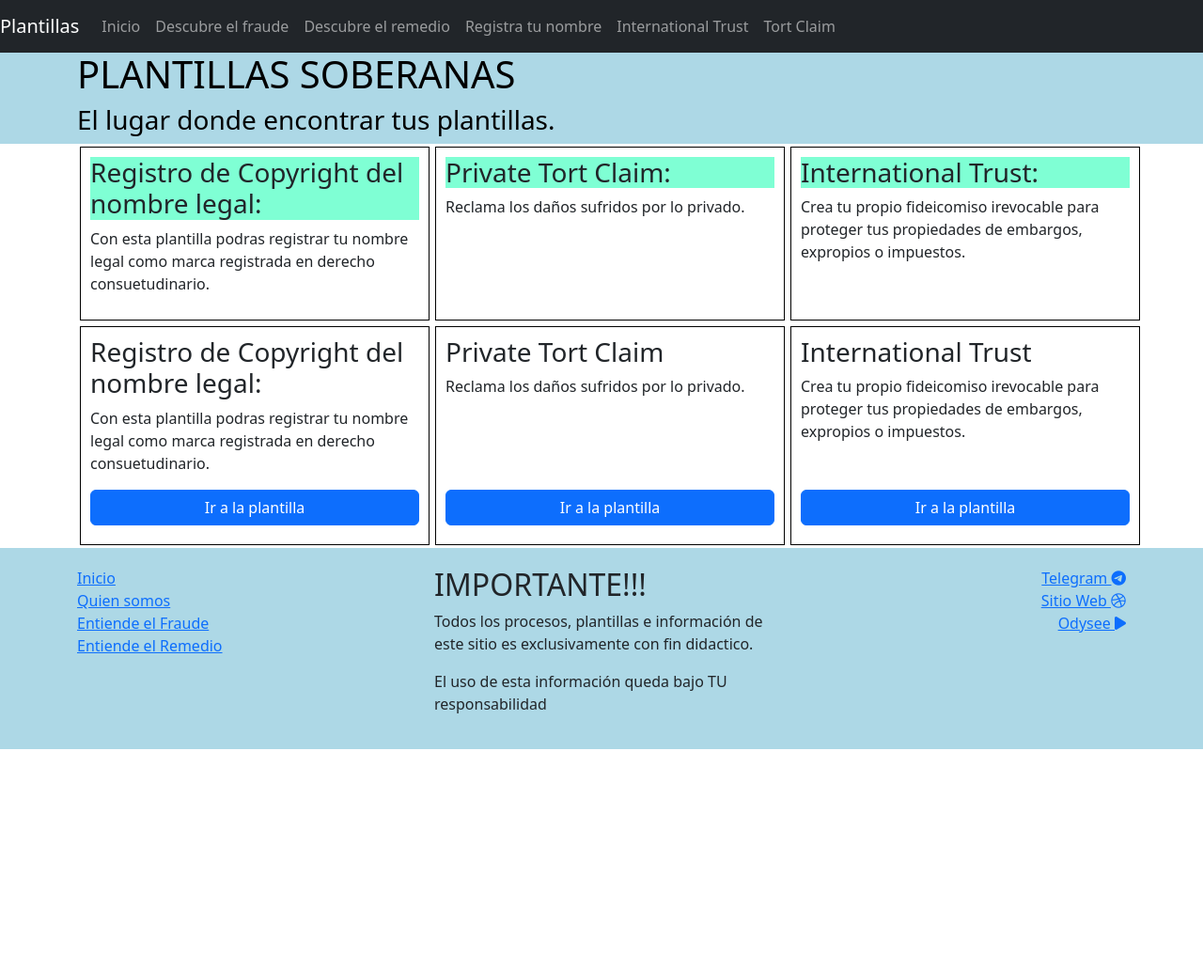
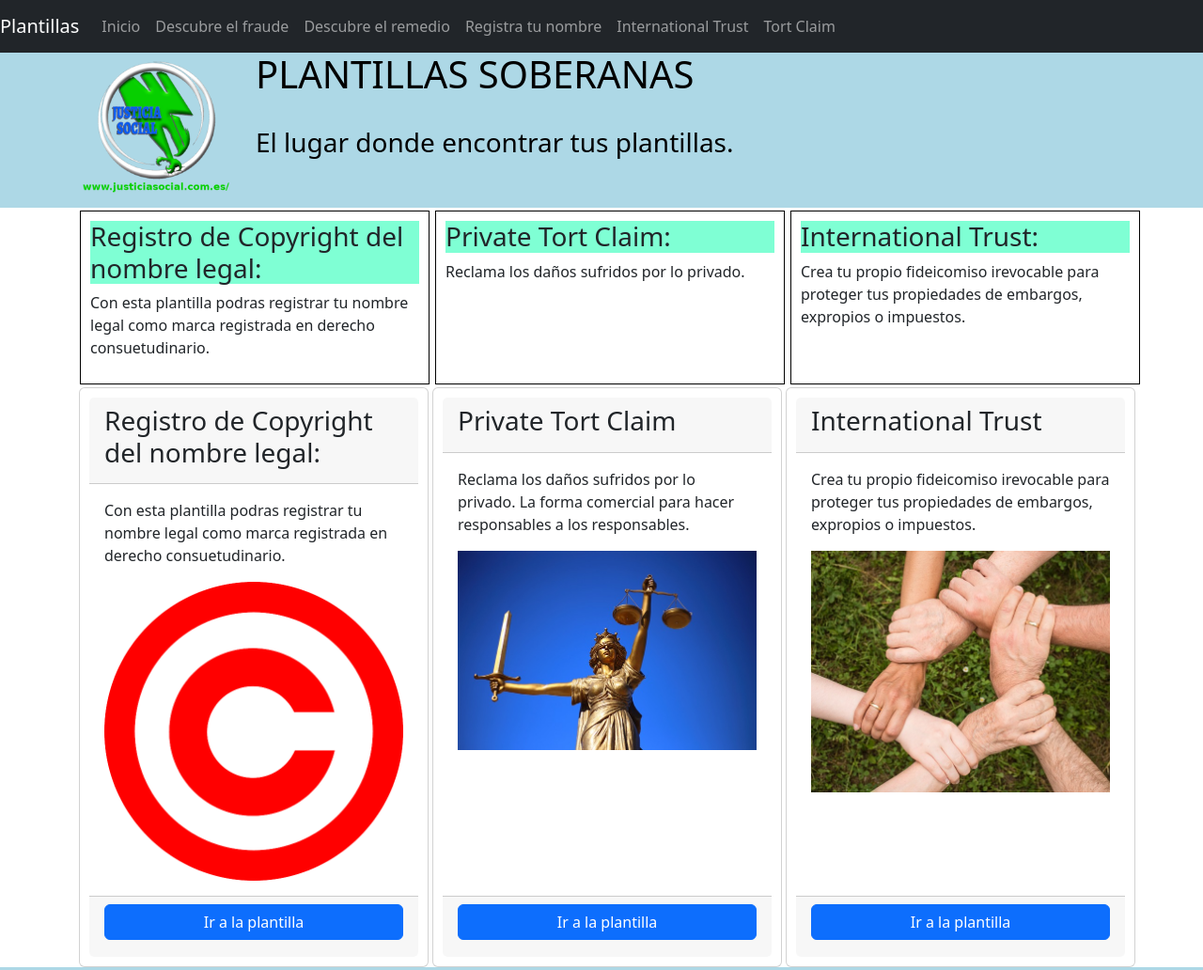
Before and after one commit to giacca90/Bootstrap4, a website: page index.html in a window 1280 px wide. Shown: the top 1032 px of the page at 94% size. Before the commit the page ends 800 px from the top, so only its background shows below. Drawn offline with nearby package versions, Linux system fonts and the light colour scheme; a web font is replaced by a local one.

Commit message:
Añadido cards y imagenes

```diff
--- a/css/main.css
+++ b/css/main.css
@@ -33,3 +33,9 @@
 .footR {
     text-align: right;
 }
+
+.card {
+    padding: 10px 10px 10px 10px;
+    margin-left: 2px;
+    margin-right: 2px;
+}
--- a/index.html
+++ b/index.html
@@ -36,13 +36,19 @@
         <header class="jumbotron">
             <div class="container">
                 <div class="row row-header">
-                    <h1>PLANTILLAS SOBERANAS</h1><br>
-                    <h3>El lugar donde encontrar tus plantillas.</h3>
+                    <div class="col-2">
+                        <img src="img/Spam Justicia Social.png" class="img-fluid imgicon">
+                    </div>
+                    <div class="col-10">
+                        <h1>PLANTILLAS SOBERANAS</h1><br>
+                        <h3>El lugar donde encontrar tus plantillas.</h3>
+                    </div>
                 </div>
             </div>
         </header>
 
         <div class="container">
+
             <div class="d-flex flex-column flex-sm-row">
                 <div class="d-flex flex-column col-sm-4 tarjeta">
                     <h3 class="title">Registro de Copyright del nombre legal:</h3>
@@ -59,35 +65,46 @@
             </div>
 
             <div class="d-flex flex-column flex-sm-row">
-                <div class="d-flex flex-column col-sm-4 tarjeta justify-content-between">
-                    <div>
+                <div class="card col col-md-4 justify-content-between">
+
+                    <div class="card-header">
                         <h3>Registro de Copyright del nombre legal:</h3>
+                    </div>
+                    <div class="card-body">
                         <p>Con esta plantilla podras registrar tu nombre legal como marca registrada en derecho consuetudinario.</p>
+                        <img src="img/copyright.png" class="img-fluid">
                     </div>
-                    <div>
-                        <a href=""><button class="btn btn-primary">Ir a la plantilla</button></a>
-                    </div>
-
-                </div>
-                <div class="d-flex flex-column col-sm-4 tarjeta justify-content-between">
-                    <div>
-                        <h3>Private Tort Claim</h3>
-                        <p>Reclama los daños sufridos por lo privado.</p>
-                    </div>
-                    <div>
+                    <div class="card-footer">
                         <a href=""><button class="btn btn-primary">Ir a la plantilla</button></a>
                     </div>
                 </div>
 
-                <div class="d-flex flex-column col-sm-4 tarjeta justify-content-between">
-                    <div>
-                        <h3>International Trust</h3>
-                        <p>Crea tu propio fideicomiso irevocable para proteger tus propiedades de embargos, expropios o impuestos.</p>
+                <div class="card col col-md-4 justify-content-between">
+                    <div class="card-header">
+                        <h3>Private Tort Claim</h3>
                     </div>
-                    <div>
+                    <div class="card-body">
+                        <p>Reclama los daños sufridos por lo privado. La forma comercial para hacer responsables a los responsables.</p>
+                        <img src="img/justice.jpg" class="img-fluid">
+                    </div>
+                    <div class="card-footer">
                         <a href=""><button class="btn btn-primary">Ir a la plantilla</button></a>
                     </div>
                 </div>
+
+                <div class="card col col-md-4 justify-content-between">
+                    <div class="card-header">
+                        <h3>International Trust</h3>
+                    </div>
+                    <div class="card-body">
+                        <p>Crea tu propio fideicomiso irevocable para proteger tus propiedades de embargos, expropios o impuestos.</p>
+                        <img src="img/trust.jpg" class="img-fluid">
+                    </div>
+                    <div class="card-footer">
+                            <a href=""><button class="btn btn-primary">Ir a la plantilla</button></a>
+                    </div>
+                </div>
+
             </div>
 
         </div>
```
Also changed, not shown: contact.html (+7 -2 lines), fraude.html (+7 -2 lines), plantillas.html (+7 -2 lines), precios.html (+8 -2 lines), remedio.html (+8 -2 lines), img/Spam Justicia Social.png (added), img/copyright.png (added), img/justice.jpg (added), img/trust.jpg (added).
